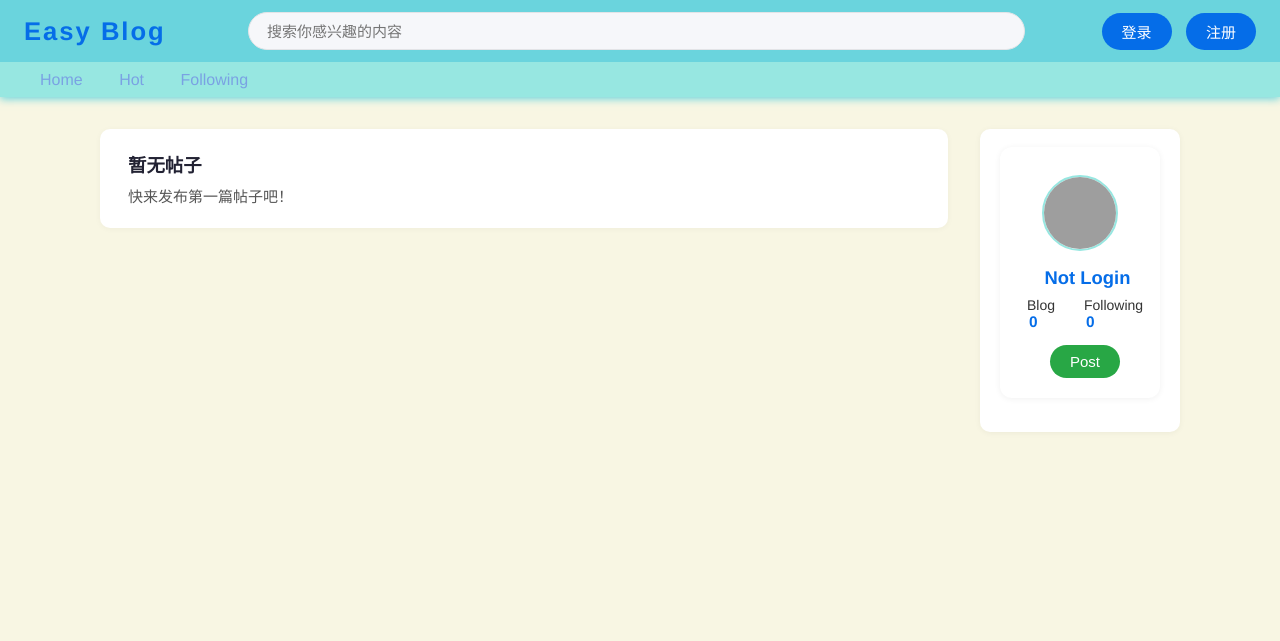
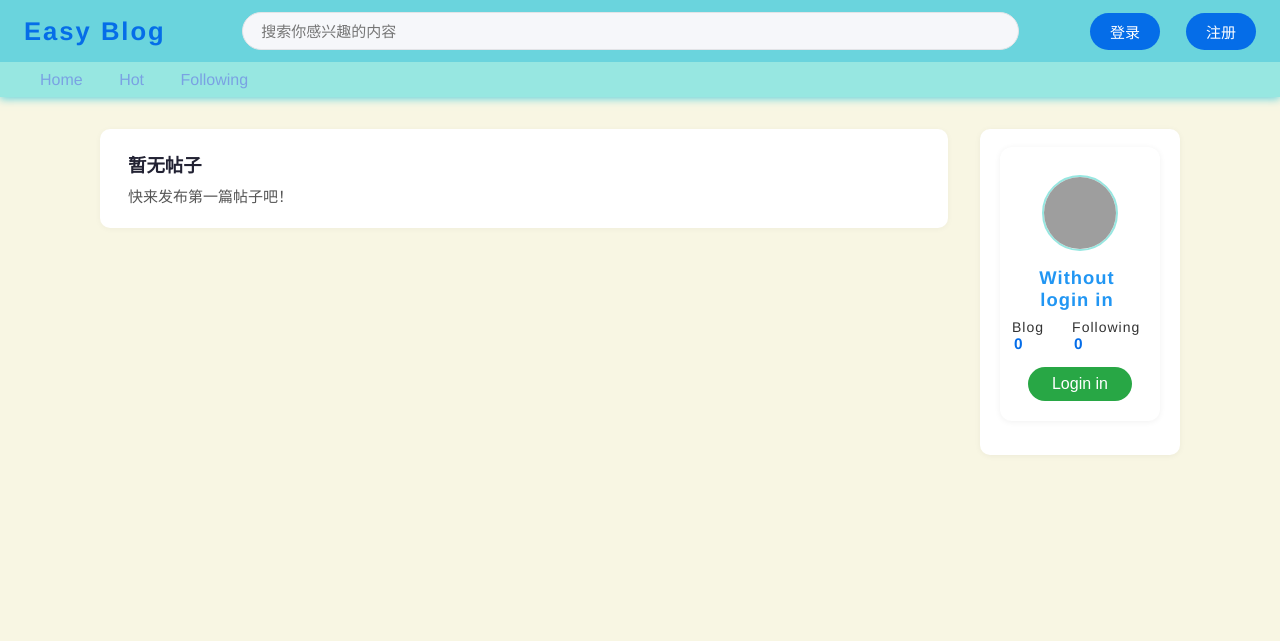
Before and after one commit to vivalavidax123/forumRemake, a Flask app: page / in a window 1280 px wide. Shown: the top 641 px of the page. Run offline with Flask 3, Linux system fonts and the light colour scheme; data that the repository does not hold is empty; grey boxes are pictures that could not be loaded.

Commit message:
Impove the performance of Right aside

```diff
--- a/static/main.css
+++ b/static/main.css
@@ -5,16 +5,28 @@ body {
   min-width: 1080px;  /* 或你想要的宽度 */
 
 }
-.user-info {
-  margin-left: 15px;
-  color: #333;
-  font-size: 15px;
+.user {
+  display: flex;
+  align-items: center;
+  gap: 16px;
 }
 
-.logout-btn {
-  margin-left: 10px;
-  background: #f0f0f0 !important;
-  color: #333 !important;
+.user-info {
+  font-size: 15px;
+  color: #333;
+  margin-right: 6px;
+  letter-spacing: 1px;
+}
+
+.post-btn, .logout-btn {
+  border: none;
+  padding: 8px 24px;
+  border-radius: 22px;
+  font-size: 16px;
+  font-weight: 500;
+  cursor: pointer;
+  transition: background 0.18s;
+  margin-right: 0;
 }
 
 .logout-btn:hover {
@@ -34,6 +46,7 @@ body {
   align-items: center;
   justify-content: space-between;
   padding: 12px 24px;
+  gap: 30px;
 }
 
 .header-bottom {
@@ -240,3 +253,43 @@ body {
   margin-top: 30px;
   border-top: 1px solid #ececec;
 }
+.user {
+  display: flex;
+  align-items: center;
+  gap: 16px;
+}
+
+/* 通用主色按钮 (Post/发帖) */
+.post-btn, .write-btn {
+  background: #28a745;
+  color: #fff;
+  border: none;
+  padding: 8px 24px;
+  border-radius: 22px;
+  font-size: 16px;
+  font-weight: 500;
+  cursor: pointer;
+  margin-right: 10px;
+  transition: background 0.18s;
+}
+
+.post-btn:hover, .write-btn:hover {
+  background: #218838;
+}
+
+/* 灰色按钮 (Logout/退出) */
+.logout-btn {
+  background: #f0f0f0;
+  color: #333;
+  border: none;
+  padding: 8px 24px;
+  border-radius: 22px;
+  font-size: 16px;
+  font-weight: 500;
+  cursor: pointer;
+  margin-right: 0;
+  transition: background 0.18s;
+}
+.logout-btn:hover {
+  background: #e0e0e0;
+}
--- a/static/main.js
+++ b/static/main.js
@@ -1,4 +1,5 @@
-// 1. 顶部用户区域动态渲染
+// ========== 1. 顶部用户区 ==========
+
 function updateUserArea() {
     const userId = localStorage.getItem('userId');
     const username = localStorage.getItem('username');
@@ -7,70 +8,101 @@ function updateUserArea() {
 
     if (userId && username) {
         userArea.innerHTML = `
-            <span class="user-info">欢迎，${username}</span>
-            <button id="writeBtn" style="margin-left: 10px; background:#28a745;">发帖</button>
-            <button id="logoutBtn" class="logout-btn">退出</button>
+            <span class="user-info">Welcome, FZZHA2</span>
+            <button class="post-btn" id="writeBtn">Post</button>
+            <button class="logout-btn" id="logoutBtn">Logout</button>
         `;
-        const logoutBtn = document.getElementById('logoutBtn');
-        if (logoutBtn) {
-            logoutBtn.addEventListener('click', function() {
+        document.getElementById('logoutBtn').addEventListener('click', function() {
             localStorage.removeItem('userId');
             localStorage.removeItem('username');
             window.location.reload();
         });
-        }
-        const writeBtn = document.getElementById('writeBtn');
-        if (writeBtn) {
-            writeBtn.addEventListener('click', function() {
+        document.getElementById('writeBtn').addEventListener('click', function() {
             window.location.href = '/write';
         });
-        }
     } else {
         userArea.innerHTML = `
             <button id="loginBtn">登录</button>
             <button id="registerBtn" style="margin-left: 10px;">注册</button>
         `;
-        const loginBtn = document.getElementById('loginBtn');
-        if (loginBtn) {
-            loginBtn.addEventListener('click', function() {
+        document.getElementById('loginBtn').addEventListener('click', function() {
             window.location.href = '/login';
         });
-        }
-        const registerBtn = document.getElementById('registerBtn');
-        if (registerBtn) {
-            registerBtn.addEventListener('click', function() {
+        document.getElementById('registerBtn').addEventListener('click', function() {
             window.location.href = '/register';
         });
     }
 }
+
+// ========== 2. 右侧栏：用户卡片渲染 ==========
+
+function renderUserProfileLoading() {
+    const userProfile = document.getElementById('userProfile');
+    if (userProfile) {
+        userProfile.innerHTML = `<div style="text-align:center; padding: 30px;">加载中...</div>`;
+    }
 }
 
-document.addEventListener('DOMContentLoaded', function () {
-    // 2. 顶部用户区初始化
-    updateUserArea();
+function renderUserProfileNotLogin() {
+    const userProfile = document.getElementById('userProfile');
+    if (userProfile) {
+        userProfile.innerHTML = `
+            <img src="/static/avatar.png" class="avatar" id="avatar">
+            <div class="user-info">
+                <div class="username" id="username" style="color:#2196f3; font-weight:bold;">Without login in</div>
+                <div class="stats">
+                  <span>Blog <b id="postCount">0</b></span>
+                  <span>Following <b id="followCount">0</b></span>
+                </div>
+            </div>
+            <button class="write-btn" onclick="window.location.href='/login'">Login in</button>
+        `;
+    }
+}
 
-    // 3. 首页导航按钮（如果有）
-    const homeLink = document.getElementById('homeLink');
-    if (homeLink) {
-        homeLink.addEventListener('click', function() {
-            window.location.href = '/';
+function renderUserProfileLogin(user) {
+    const userProfile = document.getElementById('userProfile');
+    if (userProfile) {
+        userProfile.innerHTML = `
+            <img src="${user.avatar || '/static/avatar.png'}" alt="image" class="avatar" id="avatar">
+            <div class="user-info">
+                <div class="username" id="username" style="color:#2196f3; font-weight:bold;">${user.username}</div>
+                <div class="stats">
+                  <span>Blog <b id="postCount">${user.post_count || 0}</b></span>
+                  <span>Following <b id="followCount">${user.follow_count || 0}</b></span>
+                </div>
+            </div>
+            <button class="write-btn" onclick="window.location.href='/write'">Write Blog</button>
+        `;
+    }
+}
+
+// 动态加载右侧用户卡片
+function loadUserProfile() {
+    renderUserProfileLoading();
+    const userId = localStorage.getItem('userId');
+    if (!userId) {
+        renderUserProfileNotLogin();
+        return;
+    }
+    fetch(`/api/profile?user_id=${encodeURIComponent(userId)}`)
+        .then(res => res.json())
+        .then(data => {
+            if (data.status === 0 && data.user) {
+                renderUserProfileLogin(data.user);
+            } else {
+                renderUserProfileNotLogin();
+            }
+        })
+        .catch(() => {
+            renderUserProfileNotLogin();
         });
 }
 
-    // 4. 搜索框
+// ========== 3. 帖子列表渲染 ==========
+
+function loadPostList() {
     const searchInput = document.getElementById('searchInput');
-    if (searchInput) {
-        searchInput.addEventListener('keypress', function(e) {
-            if (e.key === 'Enter') {
-                const searchTerm = this.value.trim();
-                if (searchTerm) {
-                    window.location.href = `/?key=${encodeURIComponent(searchTerm)}`;
-                }
-            }
-        });
-    }
-
-    // 5. 加载帖子列表
     const urlParams = new URLSearchParams(window.location.search);
     const searchKey = urlParams.get('key');
     let apiUrl = '/api/posts';
@@ -78,7 +110,6 @@ document.addEventListener('DOMContentLoaded', function () {
         apiUrl += `?key=${encodeURIComponent(searchKey)}`;
         if (searchInput) searchInput.value = searchKey;
     }
-
     fetch(apiUrl)
         .then(response => response.json())
         .then(data => {
@@ -99,8 +130,8 @@ document.addEventListener('DOMContentLoaded', function () {
                         <h3>${post.title}</h3>
                         <p>${post.content.length > 100 ? post.content.substring(0, 100) + '...' : post.content}</p>
                         <div style="margin-top: 10px; font-size: 14px; color: #888;">
-                          <span>用户ID: ${post.user_id}</span> |
-                          <span>发布于: ${formattedDate}</span> |
+                          <span>User ID: ${post.user_id}</span> |
+                          <span>Post at: ${formattedDate}</span> |
                           <span>👍 ${post.like_count}</span> |
                           <span>💬 ${post.comment_count}</span>
                         </div>
@@ -112,18 +143,52 @@ document.addEventListener('DOMContentLoaded', function () {
                     postListDiv.appendChild(postCard);
                 });
             } else {
-                postListDiv.innerHTML = '<div class="question-card"><h3>加载帖子失败</h3><p>' + (data.msg || '请重试') + '</p></div>';
+                postListDiv.innerHTML = '<div class="question-card"><h3>Loading Failed</h3><p>' + (data.msg || 'Try again') + '</p></div>';
             }
         })
         .catch(error => {
-            console.error('网络错误:', error);
+            console.error('Internet Error:', error);
             const postListDiv = document.getElementById('postList');
             if (postListDiv) {
                 postListDiv.innerHTML =
-                    '<div class="question-card"><h3>加载失败</h3><p>请检查网络连接后重试</p></div>';
+                    '<div class="question-card"><h3>Loading Failed</h3><p>Please Check internet connect </p></div>';
             }
         });
+}
 
-    // 6. （可选）动态右侧用户卡片，如果你有API可用就写，没有可以注释掉
-    // fetch('/api/profile') ... // 根据你的后端实现决定要不要加
+// ========== 4. 搜索功能 ==========
+
+function bindSearchInput() {
+    const searchInput = document.getElementById('searchInput');
+    if (searchInput) {
+        searchInput.addEventListener('keypress', function(e) {
+            if (e.key === 'Enter') {
+                const searchTerm = this.value.trim();
+                if (searchTerm) {
+                    window.location.href = `/?key=${encodeURIComponent(searchTerm)}`;
+                }
+            }
         });
+    }
+}
+
+// ========== 5. 首页导航按钮（可选） ==========
+
+function bindHomeLink() {
+    const homeLink = document.getElementById('homeLink');
+    if (homeLink) {
+        homeLink.addEventListener('click', function() {
+            window.location.href = '/';
+        });
+    }
+}
+
+// ========== 6. 页面初始化 ==========
+
+document.addEventListener('DOMContentLoaded', function () {
+    updateUserArea();
+    loadUserProfile();
+    loadPostList();
+    bindSearchInput();
+    bindHomeLink();
+});
```
Also changed, not shown: api/user_api.py (+20 -0 lines). Lines whose indentation alone changed are shown as unchanged.
